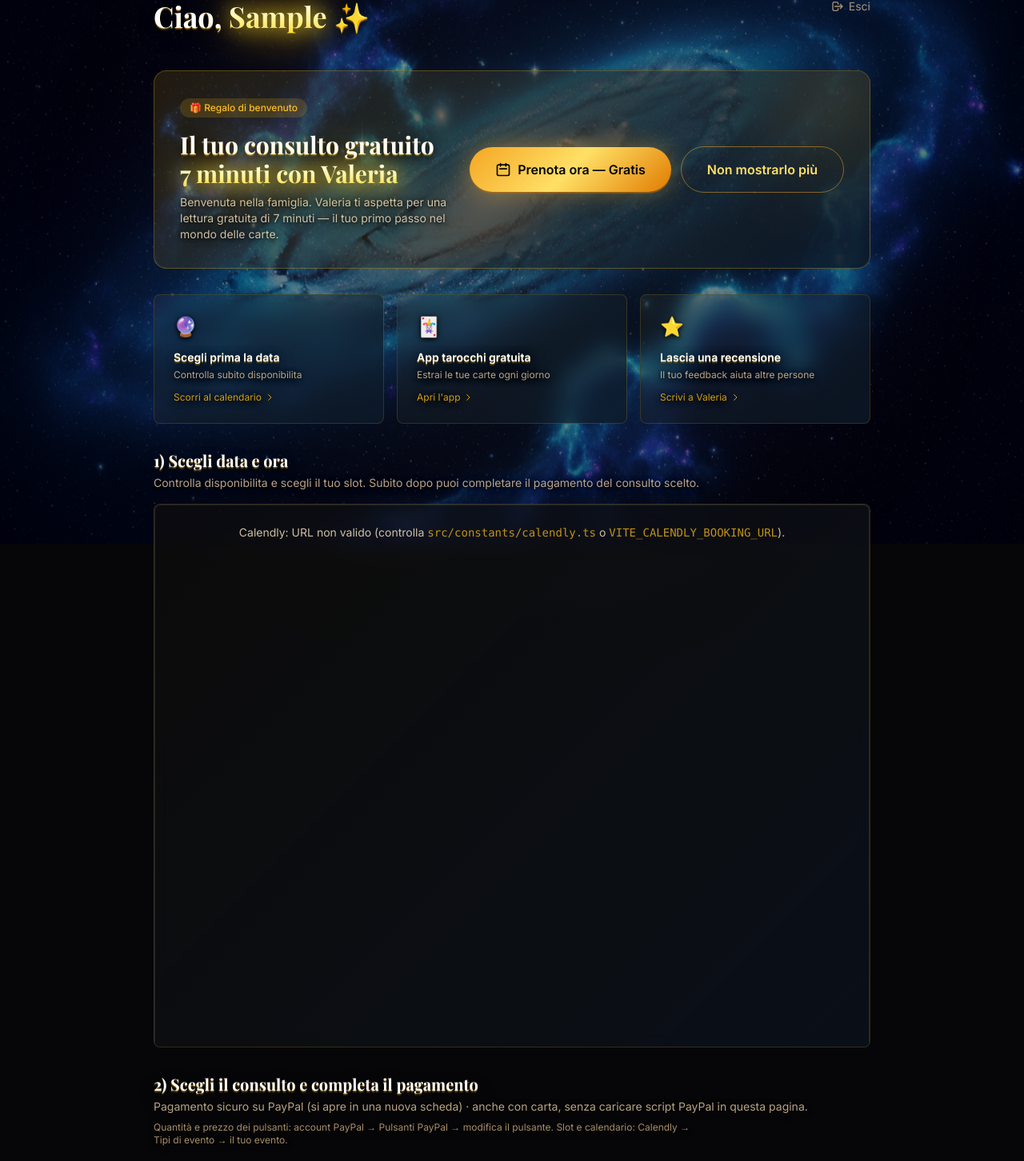
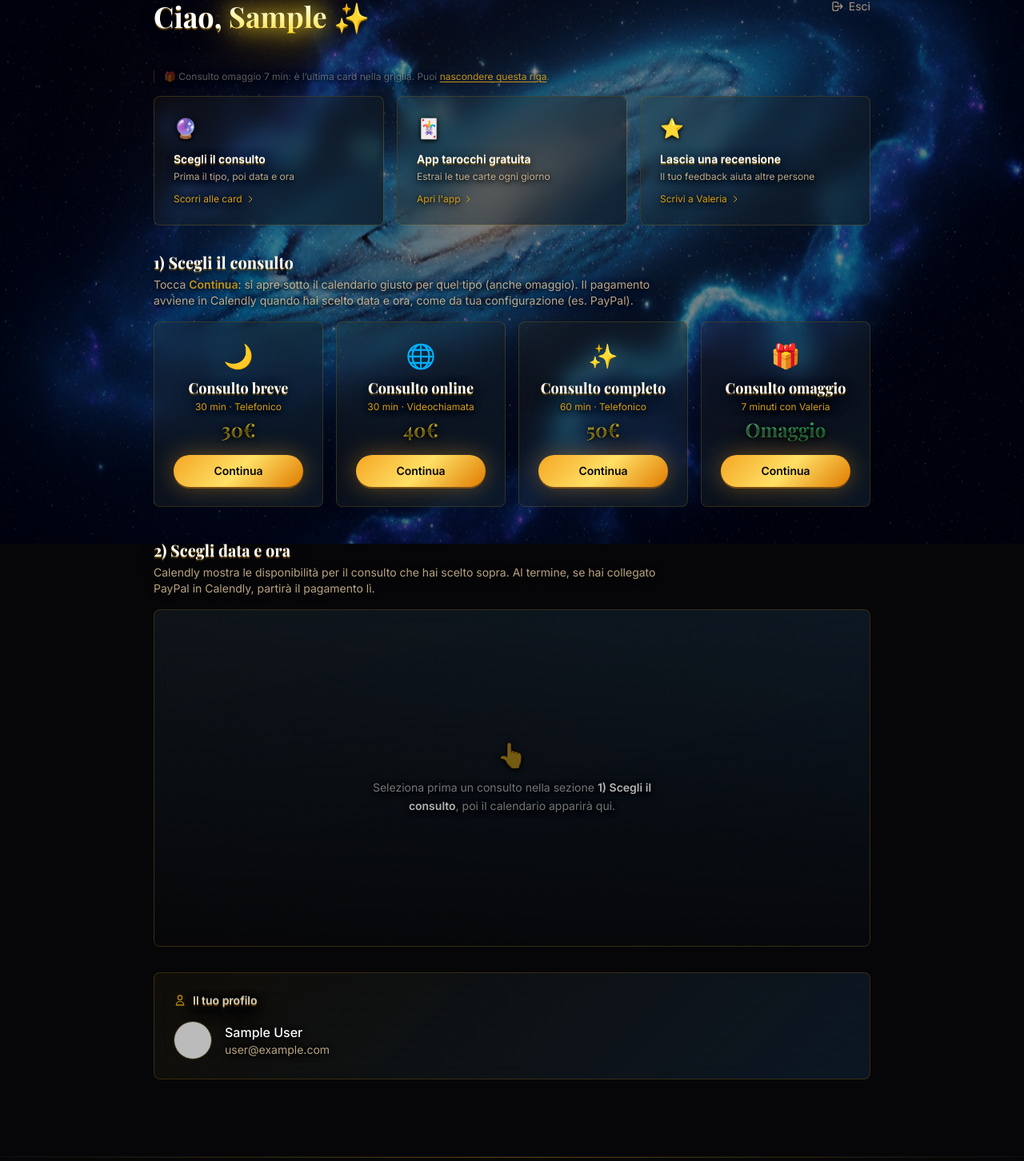
Before and after one commit to DND72/valeria-landing, a React (Vite) app: page /dashboard in a window 1280 px wide. Shown: the part 120-1572 px from the top of the page at 80% size. Built offline with nearby package versions, Linux system fonts and the light colour scheme; no server answers; sample sign-in values are in the browser's storage; a web font is replaced by a local one.

Commit message:
Ordine di prenotazione

```diff
--- a/src/components/BookingSection.tsx
+++ b/src/components/BookingSection.tsx
@@ -93,7 +93,7 @@ export default function BookingSection() {
             <svg className="w-4 h-4 text-gold-600" fill="none" viewBox="0 0 24 24" stroke="currentColor">
               <path strokeLinecap="round" strokeLinejoin="round" strokeWidth={2} d="M12 15v2m-6 4h12a2 2 0 002-2v-6a2 2 0 00-2-2H6a2 2 0 00-2 2v6a2 2 0 002 2zm10-10V7a4 4 0 00-8 0v4h8z" />
             </svg>
-            Pagamento sicuro via PayPal (dal tuo profilo)
+            Nel profilo: prima scegli il consulto (card), poi Calendly e pagamento come da impostazione
           </span>
           <span className="flex items-center gap-1.5">
             <svg className="w-4 h-4 text-gold-600" fill="none" viewBox="0 0 24 24" stroke="currentColor">
--- a/src/components/HowItWorks.tsx
+++ b/src/components/HowItWorks.tsx
@@ -18,7 +18,7 @@ const steps = [
     number: '03',
     icon: '💳',
     title: 'Continua dal tuo profilo',
-    desc: 'Se ti sei trovata bene, acquista altri consulti direttamente dal tuo spazio personale, in sicurezza via PayPal.',
+    desc: 'Se ti sei trovata bene, dal tuo spazio scegli di nuovo il tipo di consulto e poi il calendario — come la prima volta.',
   },
 ]
 
--- a/src/constants/calendly.ts
+++ b/src/constants/calendly.ts
@@ -1,15 +1,42 @@
+import type { ConsultKind } from './consultations'
+
 /**
- * URL pubblico Calendly (copialo da Calendly → Tipi di evento → Copia link).
- * Opzionale: sovrascrivi con VITE_CALENDLY_BOOKING_URL in .env o Railway (poi rebuild).
+ * URL pubblici Calendly (Tipi di evento → Copia link).
+ * Per il flusso “prima card, poi calendario”: un URL per tipo di consulto.
+ * Se non imposti gli URL dedicati, i tre a pagamento usano lo stesso fallback (CALENDLY_BOOKING_URL).
+ *
+ * Opzionale in .env / Railway (poi rebuild):
+ *   VITE_CALENDLY_CONSULTO_BREVE, VITE_CALENDLY_CONSULTO_ONLINE, VITE_CALENDLY_CONSULTO_COMPLETO
+ *   VITE_CALENDLY_FREE
  */
 const DEFAULT_BOOKING =
   'https://calendly.com/valeriadipace?hide_gdpr_banner=1&background_color=0a0e1a&text_color=f5f0e8&primary_color=d4a017'
 
-function envBooking(fallback: string): string {
-  const v = import.meta.env.VITE_CALENDLY_BOOKING_URL
-  if (typeof v === 'string' && v.trim().length > 0) return v.trim()
-  return fallback
+const DEFAULT_FREE =
+  'https://calendly.com/valeriadipace/new-meeting-2?hide_gdpr_banner=1&background_color=0a0e1a&text_color=f5f0e8&primary_color=d4a017'
+
+function envTrim(key: string): string | undefined {
+  const v = import.meta.env[key as keyof ImportMetaEnv]
+  return typeof v === 'string' && v.trim().length > 0 ? v.trim() : undefined
 }
 
-/** Un solo calendario di prenotazioni — embed in homepage e Dashboard */
+function envBooking(fallback: string): string {
+  return envTrim('VITE_CALENDLY_BOOKING_URL') ?? fallback
+}
+
+/** Embed homepage / fallback generico */
 export const CALENDLY_BOOKING_URL = envBooking(DEFAULT_BOOKING)
+
+/** Calendly per tipo di consulto — dopo la scelta dalla card dorata. */
+export function calendlyUrlForConsult(kind: ConsultKind): string {
+  switch (kind) {
+    case 'breve':
+      return envTrim('VITE_CALENDLY_CONSULTO_BREVE') ?? CALENDLY_BOOKING_URL
+    case 'online':
+      return envTrim('VITE_CALENDLY_CONSULTO_ONLINE') ?? CALENDLY_BOOKING_URL
+    case 'completo':
+      return envTrim('VITE_CALENDLY_CONSULTO_COMPLETO') ?? CALENDLY_BOOKING_URL
+    case 'free':
+      return envTrim('VITE_CALENDLY_FREE') ?? DEFAULT_FREE
+  }
+}
--- /dev/null
+++ b/src/constants/consultations.ts
@@ -0,0 +1,17 @@
+/** Tipi di consulto mostrati nelle card (stessa grafica “dorata” di prima). */
+export type ConsultKind = 'breve' | 'online' | 'completo' | 'free'
+
+export type ConsultChoice = {
+  kind: ConsultKind
+  name: string
+  duration: string
+  priceLabel: string
+  icon: string
+}
+
+export const CONSULT_CHOICES: ConsultChoice[] = [
+  { kind: 'breve', name: 'Consulto breve', duration: '30 min · Telefonico', priceLabel: '30€', icon: '🌙' },
+  { kind: 'online', name: 'Consulto online', duration: '30 min · Videochiamata', priceLabel: '40€', icon: '🌐' },
+  { kind: 'completo', name: 'Consulto completo', duration: '60 min · Telefonico', priceLabel: '50€', icon: '✨' },
+  { kind: 'free', name: 'Consulto omaggio', duration: '7 minuti con Valeria', priceLabel: 'Omaggio', icon: '🎁' },
+]
--- a/src/constants/paypal.ts
+++ /dev/null
@@ -1,32 +0,0 @@
-/**
- * Pulsanti PayPal (Hosted buttons) — ID da PayPal → Strumenti per le vendite → Pulsanti PayPal.
- *
- * Quantità / opzioni / prezzo del pulsante: sempre nel pannello PayPal quando modifichi quel pulsante
- * (non nel codice qui: qui c’è solo l’ID per aprire il checkout).
- *
- * Calendly: “quanti appuntamenti per fascia” / slot non è PayPal — è in Calendly → Tipi di evento →
- * evento → Impostazioni disponibilità / Inviti per slot / durata evento.
- */
-
-export type PayPalConsulto = {
-  id: string
-  name: string
-  duration: string
-  price: string
-  icon: string
-}
-
-export const PAYPAL_CONSULTI: PayPalConsulto[] = [
-  { id: 'MYR75N4X68N7E', name: 'Consulto breve', duration: '30 min · Telefonico', price: '30€', icon: '🌙' },
-  { id: 'SVPB6FGR6L6G2', name: 'Consulto online', duration: '30 min · Videochiamata', price: '40€', icon: '🌐' },
-  { id: 'RRN5H6RBWLUYL', name: 'Consulto completo', duration: '60 min · Telefonico', price: '50€', icon: '✨' },
-]
-
-/** Checkout PayPal in nuova scheda — niente SDK / widget nel sito. */
-export function paypalHostedCheckoutUrl(hostedButtonId: string): string {
-  const q = new URLSearchParams({
-    cmd: '_s-xclick',
-    hosted_button_id: hostedButtonId,
-  })
-  return `https://www.paypal.com/cgi-bin/webscr?${q.toString()}`
-}
--- a/src/pages/Dashboard.tsx
+++ b/src/pages/Dashboard.tsx
@@ -1,10 +1,10 @@
 import { useUser, useClerk, useAuth } from '@clerk/clerk-react'
 import { motion } from 'framer-motion'
 import { type FormEvent, useEffect, useRef, useState } from 'react'
-import { PAYPAL_CONSULTI, paypalHostedCheckoutUrl } from '../constants/paypal'
 import { Link, useNavigate, Navigate } from 'react-router-dom'
 import CalendlyEmbed from '../components/CalendlyEmbed'
-import { CALENDLY_BOOKING_URL } from '../constants/calendly'
+import { CALENDLY_BOOKING_URL, calendlyUrlForConsult } from '../constants/calendly'
+import { CONSULT_CHOICES, type ConsultKind } from '../constants/consultations'
 import { isPrivilegedClerkUser } from '../lib/privilegedUser'
 import { getApiBaseUrl } from '../constants/api'
 import { apiJson, ApiError } from '../lib/api'
@@ -32,6 +32,8 @@ export default function Dashboard() {
   const calendarSectionRef = useRef<HTMLElement | null>(null)
 
   const [freeHidden, setFreeHidden] = useState(false)
+  /** Flusso cliente: prima card dorata, poi Calendly con URL per quel tipo di consulto. */
+  const [selectedConsult, setSelectedConsult] = useState<ConsultKind | null>(null)
 
   const [taxInfo, setTaxInfo] = useState<{
     showReminder: boolean
@@ -92,6 +94,7 @@ export default function Dashboard() {
 
   const privileged = isPrivilegedClerkUser(user)
   const firstName = displayFirstName(user)
+  const consultChoicesForClient = CONSULT_CHOICES.filter((c) => c.kind !== 'free' || !freeHidden)
 
   async function handleTaxSubmit(e: FormEvent<HTMLFormElement>) {
     e.preventDefault()
@@ -171,57 +174,12 @@ export default function Dashboard() {
           </div>
         </motion.div>
 
-        {/* Free consultation card */}
-        {showFreeCard && (
-          <motion.div
-            initial={{ opacity: 0, y: 30 }}
-            animate={{ opacity: 1, y: 0 }}
-            transition={{ duration: 0.7, delay: 0.1 }}
-            className="relative rounded-2xl overflow-hidden mb-8 p-8"
-            style={{
-              background: 'linear-gradient(135deg, rgba(212,160,23,0.15) 0%, rgba(13,27,42,0.9) 100%)',
-              border: '1px solid rgba(212,160,23,0.35)',
-            }}
-          >
-            {/* Glow */}
-            <div
-              className="absolute -top-10 -right-10 w-40 h-40 rounded-full opacity-20 blur-3xl pointer-events-none"
-              style={{ background: 'radial-gradient(circle, #fcd34d, #d4a017)' }}
-            />
-
-            <div className="relative z-10 flex flex-col gap-6">
-              <div className="flex flex-col md:flex-row items-start md:items-center justify-between gap-6">
-                <div>
-                  <div className="inline-flex items-center gap-2 px-3 py-1 rounded-full bg-gold-500/20 text-gold-400 text-xs font-medium mb-4">
-                    🎁 Regalo di benvenuto
-                  </div>
-                  <h2 className="font-serif text-2xl md:text-3xl font-bold text-white mb-2">
-                    Il tuo consulto gratuito<br />
-                    <span className="gold-text">7 minuti con Valeria</span>
-                  </h2>
-                  <p className="text-white/50 text-sm max-w-md">
-                    Benvenuta nella famiglia. Valeria ti aspetta per una lettura gratuita di 7 minuti —
-                    il tuo primo passo nel mondo delle carte.
-                  </p>
-                </div>
-
-                <div className="flex flex-col sm:flex-row items-stretch sm:items-center gap-3 shrink-0">
+        {!privileged && showFreeCard && (
+          <p className="text-white/35 text-xs mb-4 border-l border-gold-600/25 pl-3">
+            🎁 Consulto omaggio 7 min: è l’ultima card nella griglia. Puoi{' '}
             <button
               type="button"
-                    className="btn-gold whitespace-nowrap"
-                    onClick={() => {
-                      setTimeout(() => calendarSectionRef.current?.scrollIntoView({ behavior: 'smooth', block: 'start' }), 0)
-                    }}
-                  >
-                    <svg className="w-5 h-5" fill="none" viewBox="0 0 24 24" stroke="currentColor">
-                      <path strokeLinecap="round" strokeLinejoin="round" strokeWidth={2} d="M8 7V3m8 4V3m-9 8h10M5 21h14a2 2 0 002-2V7a2 2 0 00-2-2H5a2 2 0 00-2 2v12a2 2 0 002 2z" />
-                    </svg>
-                    Prenota ora — Gratis
-                  </button>
-
-                  <button
-                    type="button"
-                    className="btn-outline whitespace-nowrap"
+              className="text-gold-500/90 underline underline-offset-2 hover:text-gold-400"
               onClick={() => {
                 setFreeHidden(true)
                 try {
@@ -231,13 +189,10 @@ export default function Dashboard() {
                 }
               }}
             >
-                    Non mostrarlo più
+              nascondere questa riga
             </button>
-                </div>
-              </div>
-
-            </div>
-          </motion.div>
+            .
+          </p>
         )}
 
         {/* Quick actions */}
@@ -245,10 +200,10 @@ export default function Dashboard() {
           {[
             {
               icon: '🔮',
-              title: 'Scegli prima la data',
-              desc: 'Controlla subito disponibilita',
-              href: '#prenota-calendly',
-              cta: 'Scorri al calendario',
+              title: privileged ? 'Vai al calendario' : 'Scegli il consulto',
+              desc: privileged ? 'Prenota il tuo slot' : 'Prima il tipo, poi data e ora',
+              href: privileged ? '#prenota-calendly' : '#scegli-consulto',
+              cta: privileged ? 'Scorri al calendario' : 'Scorri alle card',
             },
             {
               icon: '🃏',
@@ -291,7 +246,8 @@ export default function Dashboard() {
           ))}
         </div>
 
-        {/* Calendario completo — primo step */}
+        {privileged ? (
+          <>
             <motion.section
               id="prenota-calendly"
               ref={calendarSectionRef}
@@ -300,32 +256,24 @@ export default function Dashboard() {
               transition={{ duration: 0.6, delay: 0.35 }}
               className="mb-8 scroll-mt-28"
             >
-          <h2 className="font-serif text-xl font-bold text-white mb-1">1) Scegli data e ora</h2>
+              <h2 className="font-serif text-xl font-bold text-white mb-1">1) Calendario</h2>
               <p className="text-white/40 text-sm mb-4">
-            {privileged
-              ? 'Scegli data e ora dal calendario. Per il tuo account non è richiesto il pagamento tramite questa pagina.'
-              : 'Controlla disponibilita e scegli il tuo slot. Subito dopo puoi completare il pagamento del consulto scelto.'}
+                Scegli data e ora. Per il tuo account staff non è richiesto il pagamento tramite questa pagina.
               </p>
               <div className="mystical-card p-0 overflow-hidden rounded-lg relative z-0 isolate max-h-[min(700px,85vh)]">
                 <CalendlyEmbed url={CALENDLY_BOOKING_URL} minHeight={700} />
               </div>
             </motion.section>
 
-        {/* Acquista consulti — nascosto per account staff (pagamento fuori dal sito). z-index sopra eventuali layer Calendly. */}
             <motion.div
               initial={{ opacity: 0, y: 20 }}
               animate={{ opacity: 1, y: 0 }}
               transition={{ duration: 0.6, delay: 0.35 }}
               className="mb-8 relative z-30 isolate"
             >
-          {privileged ? (
-            <>
-              <h2 className="font-serif text-xl font-bold text-white mb-1">2) Prenotazione staff</h2>
+              <h2 className="font-serif text-xl font-bold text-white mb-1">Note staff</h2>
               <p className="text-white/40 text-sm mb-2">
-                Questo account non richiede il pagamento tramite PayPal sul sito. Dopo aver scelto data e ora, la gestione economica resta diretta con Valeria.
-              </p>
-              <p className="text-white/30 text-xs mb-5 border-l border-gold-600/30 pl-3">
-                I tre pulsanti PayPal compaiono solo ai clienti (account senza privilegio staff in Clerk). Se qui non li vedi, è normale: non sono “spariti” da PayPal.
+                La gestione economica resta diretta con Valeria; qui non compaiono i flussi cliente.
               </p>
               <div
                 className="mystical-card border border-gold-600/25"
@@ -334,44 +282,104 @@ export default function Dashboard() {
                 }}
               >
                 <p className="text-white/80 text-sm leading-relaxed">
-                  Se serve modificare lo slot scelto, puoi tornare al calendario sopra e selezionare una disponibilita diversa.
+                  Se serve modificare lo slot, torna al calendario sopra e scegli un’altra disponibilità.
                 </p>
               </div>
+            </motion.div>
           </>
         ) : (
           <>
-              <h2 className="font-serif text-xl font-bold text-white mb-1">2) Scegli il consulto e completa il pagamento</h2>
-              <p className="text-white/40 text-sm mb-2">
-                Pagamento sicuro su PayPal (si apre in una nuova scheda) · anche con carta, senza caricare script PayPal in questa pagina.
+            <motion.section
+              id="scegli-consulto"
+              initial={{ opacity: 0, y: 20 }}
+              animate={{ opacity: 1, y: 0 }}
+              transition={{ duration: 0.6, delay: 0.25 }}
+              className="mb-10 scroll-mt-28"
+            >
+              <h2 className="font-serif text-xl font-bold text-white mb-1">1) Scegli il consulto</h2>
+              <p className="text-white/40 text-sm mb-4 max-w-2xl">
+                Tocca <strong className="text-gold-500/90">Continua</strong>: si apre sotto il calendario giusto per quel tipo (anche omaggio). Il pagamento avviene in Calendly quando hai scelto data e ora, come da tua configurazione (es. PayPal).
               </p>
-              <p className="text-white/30 text-xs mb-5 max-w-2xl">
-                Quantità e prezzo dei pulsanti: account PayPal → Pulsanti PayPal → modifica il pulsante. Slot e calendario: Calendly → Tipi di evento → il tuo evento.
-              </p>
-              <div className="grid md:grid-cols-3 gap-4">
-                {PAYPAL_CONSULTI.map((c) => (
-                  <div key={c.id} className="mystical-card text-center flex flex-col">
+              <div className="grid sm:grid-cols-2 xl:grid-cols-4 gap-4">
+                {consultChoicesForClient.map((c) => {
+                  const selected = selectedConsult === c.kind
+                  return (
+                    <div
+                      key={c.kind}
+                      className={`mystical-card text-center flex flex-col transition-shadow ${
+                        selected ? 'ring-2 ring-gold-500/50 shadow-[0_0_24px_rgba(212,160,23,0.15)]' : ''
+                      }`}
+                    >
                       <div className="text-3xl mb-2">{c.icon}</div>
                       <h3 className="font-serif text-lg font-bold text-white mb-0.5">{c.name}</h3>
                       <p className="text-gold-500 text-xs mb-1">{c.duration}</p>
-                    <p className="font-serif text-2xl font-bold mb-4" style={{
-                      background: 'linear-gradient(135deg, #ffe066, #ffd700)',
+                      <p
+                        className="font-serif text-2xl font-bold mb-4"
+                        style={{
+                          background:
+                            c.kind === 'free'
+                              ? 'linear-gradient(135deg, #86efac, #22c55e)'
+                              : 'linear-gradient(135deg, #ffe066, #ffd700)',
                           WebkitBackgroundClip: 'text',
                           WebkitTextFillColor: 'transparent',
-                    }}>{c.price}</p>
-                    <a
-                      href={paypalHostedCheckoutUrl(c.id)}
-                      target="_blank"
-                      rel="noopener noreferrer"
+                        }}
+                      >
+                        {c.priceLabel}
+                      </p>
+                      <button
+                        type="button"
                         className="btn-gold text-sm px-4 py-2.5 inline-flex items-center justify-center gap-2 w-full mt-auto"
+                        onClick={() => {
+                          setSelectedConsult(c.kind)
+                          window.setTimeout(() => {
+                            calendarSectionRef.current?.scrollIntoView({ behavior: 'smooth', block: 'start' })
+                          }, 80)
+                        }}
                       >
-                      Paga con PayPal
-                    </a>
+                        Continua
+                      </button>
                     </div>
-                ))}
+                  )
+                })}
               </div>
+            </motion.section>
+
+            <motion.section
+              id="prenota-calendly"
+              ref={calendarSectionRef}
+              initial={{ opacity: 0, y: 20 }}
+              animate={{ opacity: 1, y: 0 }}
+              transition={{ duration: 0.6, delay: 0.35 }}
+              className="mb-8 scroll-mt-28 relative z-30 isolate"
+            >
+              <h2 className="font-serif text-xl font-bold text-white mb-1">2) Scegli data e ora</h2>
+              <p className="text-white/40 text-sm mb-4 max-w-2xl">
+                Calendly mostra le disponibilità per il consulto che hai scelto sopra. Al termine, se hai collegato PayPal in Calendly, partirà il pagamento lì.
+              </p>
+              <div className="mystical-card p-0 overflow-hidden rounded-lg relative z-0 isolate max-h-[min(700px,85vh)]">
+                {selectedConsult ? (
+                  <CalendlyEmbed
+                    key={selectedConsult}
+                    url={calendlyUrlForConsult(selectedConsult)}
+                    minHeight={700}
+                  />
+                ) : (
+                  <div
+                    className="flex min-h-[min(420px,70vh)] flex-col items-center justify-center gap-3 px-6 py-16 text-center text-white/45"
+                    style={{ background: 'linear-gradient(180deg, rgba(13,27,42,0.5) 0%, rgba(6,6,8,0.9) 100%)' }}
+                  >
+                    <span className="text-3xl" aria-hidden>
+                      👆
+                    </span>
+                    <p className="max-w-sm text-sm leading-relaxed">
+                      Seleziona prima un consulto nella sezione <strong className="text-white/70">1) Scegli il consulto</strong>, poi il calendario apparirà qui.
+                    </p>
+                  </div>
+                )}
+              </div>
+            </motion.section>
           </>
         )}
-        </motion.div>
 
         {!privileged && taxInfo?.showReminder && (
           <motion.div
--- a/src/vite-env.d.ts
+++ b/src/vite-env.d.ts
@@ -6,6 +6,10 @@ interface ImportMetaEnv {
   readonly VITE_API_URL?: string
   /** Override URL embed Calendly (scheduling) */
   readonly VITE_CALENDLY_BOOKING_URL?: string
+  readonly VITE_CALENDLY_CONSULTO_BREVE?: string
+  readonly VITE_CALENDLY_CONSULTO_ONLINE?: string
+  readonly VITE_CALENDLY_CONSULTO_COMPLETO?: string
+  readonly VITE_CALENDLY_FREE?: string
 }
 
 interface ImportMeta {
```
Also changed, not shown: 1 other file (tests, documents, lock files or other folders). Lines whose indentation alone changed are shown as unchanged.
